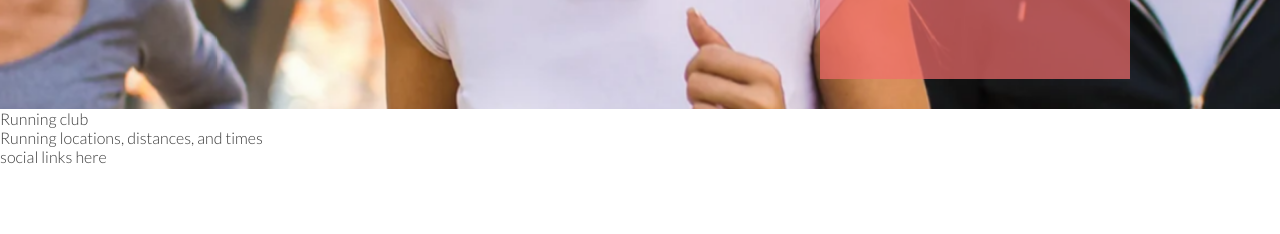
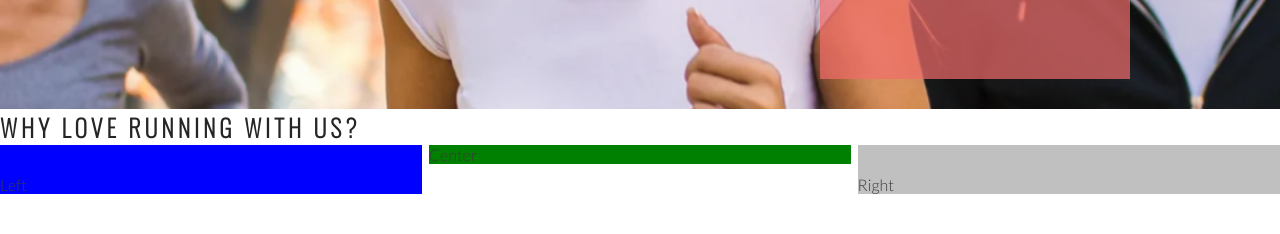
Before and after one commit to iama3191/Love-running, a plain HTML site: page index.html in a window 1280 px wide. Shown: the part 566-800 px from the top of the page. Drawn offline with nearby package versions, Linux system fonts and the light colour scheme.

Commit message:
add club ethos main structure

```diff
--- a/assets/css/style.css
+++ b/assets/css/style.css
@@ -24,6 +24,7 @@ h1, h2 {
 #logo {
     float: left;
     font-size: 280%;
+    margin-left: 30px;
 }
 
 #menu {
@@ -112,3 +113,29 @@ h1, h2 {
 
     position: absolute;
 }
+
+/*club ethos */
+
+#club-ethos {
+    height: 600px;
+}
+
+#left-about {
+    padding-top: 30px;
+    width: 33%;
+    float: left;
+    background-color: blue;
+}
+
+#right-about {
+    padding-top: 30px;
+    width: 33%;
+    float: right;
+    background-color: silver;
+}
+
+#center-about {
+    width: 33%;
+    margin: 0 auto;
+    background-color: green;
+}
--- a/index.html
+++ b/index.html
@@ -35,7 +35,12 @@
             <h3>Dublin Docklands & Phoenix Park</h3>
         </div>
     </section>
-    <section>Running club</section>
+    <section id="club-ethos">
+        <h1>Why Love Running With Us?</h1>
+        <div id="left-about">Left</div>
+        <div id="right-about">Right</div>
+        <div id="center-about">Center</div>
+    </section>
     <section>Running locations, distances, and times</section>
     <footer>social links here</footer>
 </body>
```
